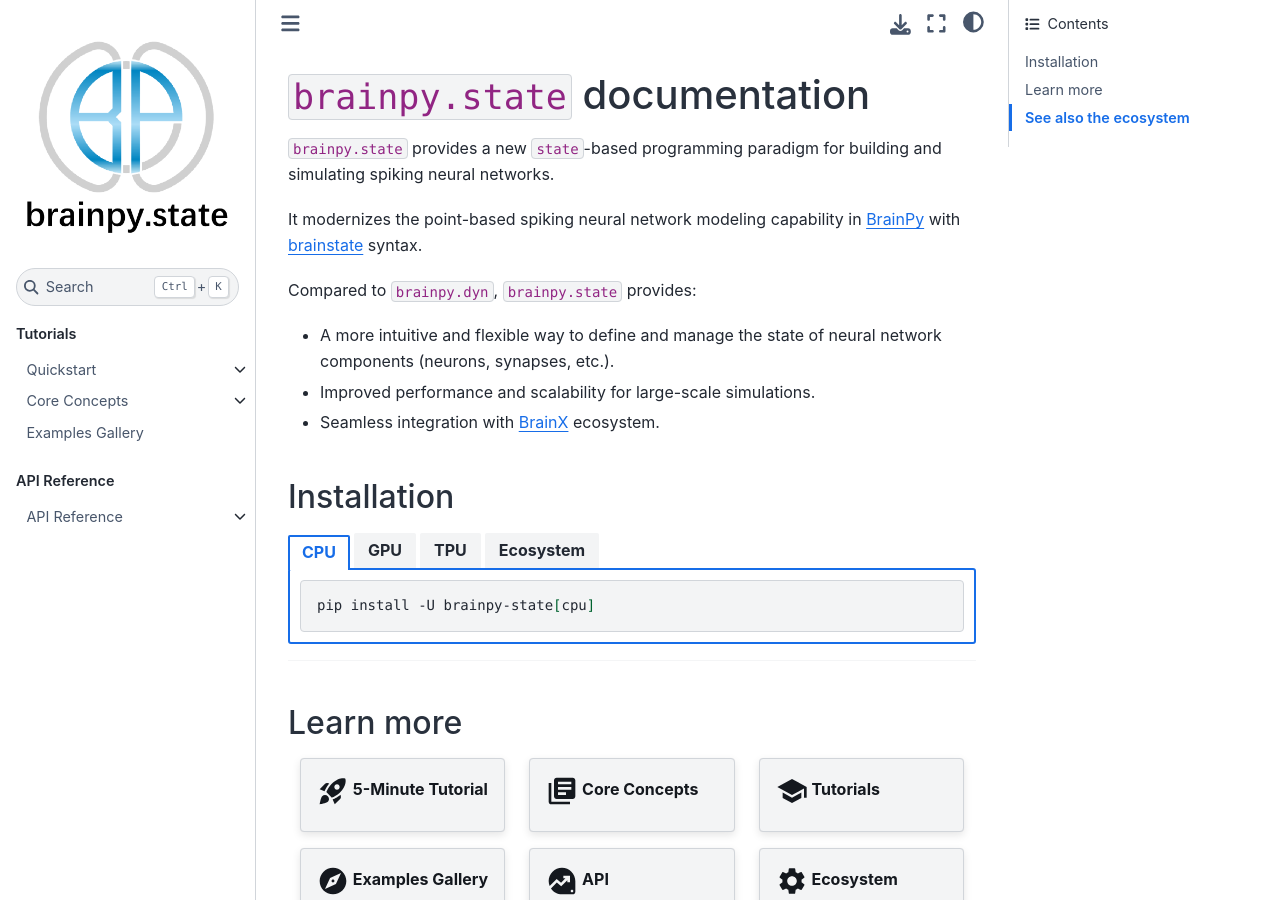
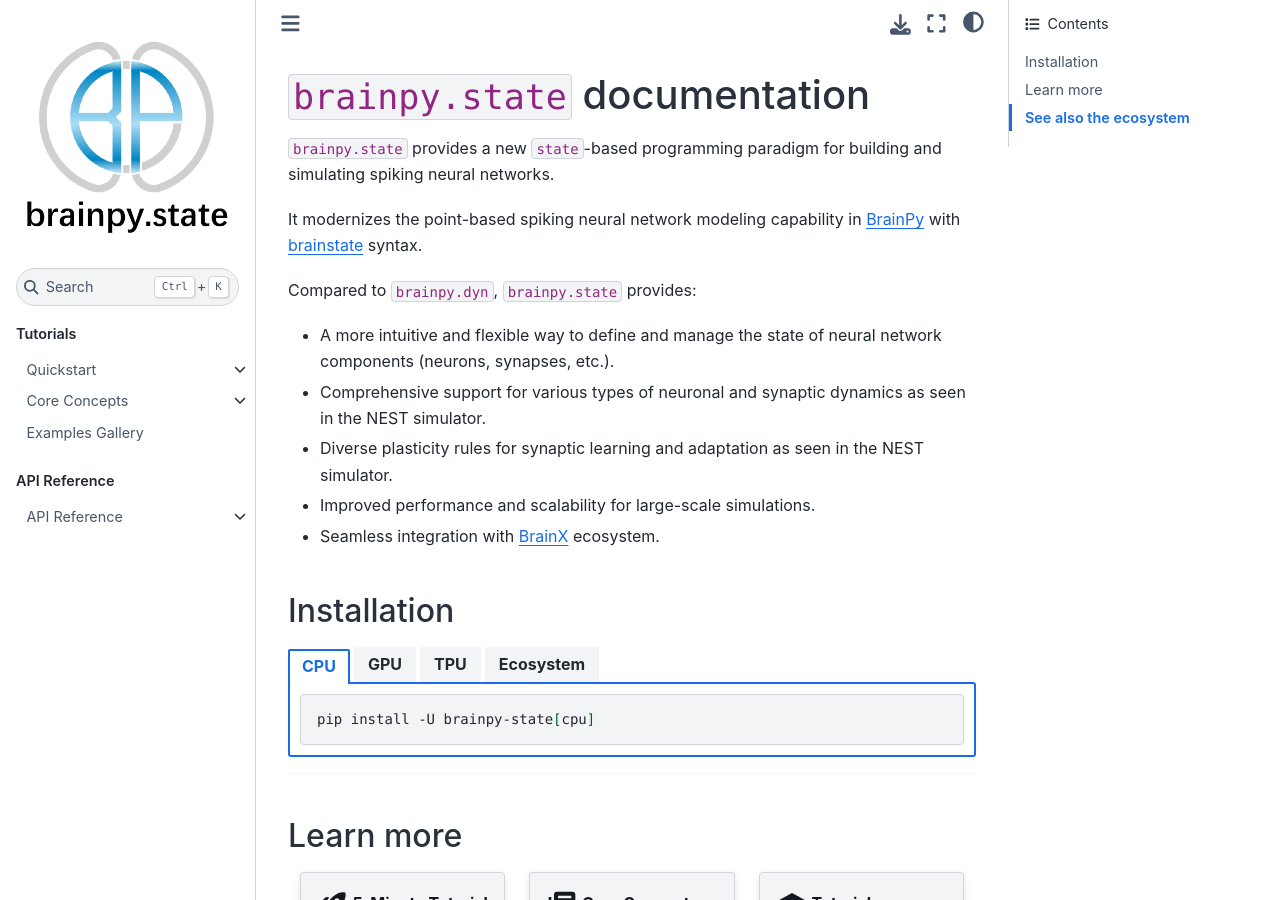
Before and after one commit to chaobrain/brainpy.state, a Sphinx documentation site: the page built from docs/index.rst, in a window 1280 px wide and 900 px high. Built offline with Sphinx 7.4.7 and the Sphinx Book theme 1.1.4, drawn with Linux system fonts in a browser that asks for light colours; pages that are not in the unit, such as notebooks, are missing from menus.

Commit message:
feat: enhance documentation with support details for neuronal dynamics and plasticity rules

```diff
--- a/docs/index.rst
+++ b/docs/index.rst
@@ -11,6 +11,8 @@
 Compared to ``brainpy.dyn``, ``brainpy.state`` provides:
 
 - A more intuitive and flexible way to define and manage the state of neural network components (neurons, synapses, etc.).
+- Comprehensive support for various types of neuronal and synaptic dynamics as seen in the NEST simulator.
+- Diverse plasticity rules for synaptic learning and adaptation as seen in the NEST simulator.
 - Improved performance and scalability for large-scale simulations.
 - Seamless integration with `BrainX <https://brainmodeling.readthedocs.io>`_ ecosystem.
 
```
